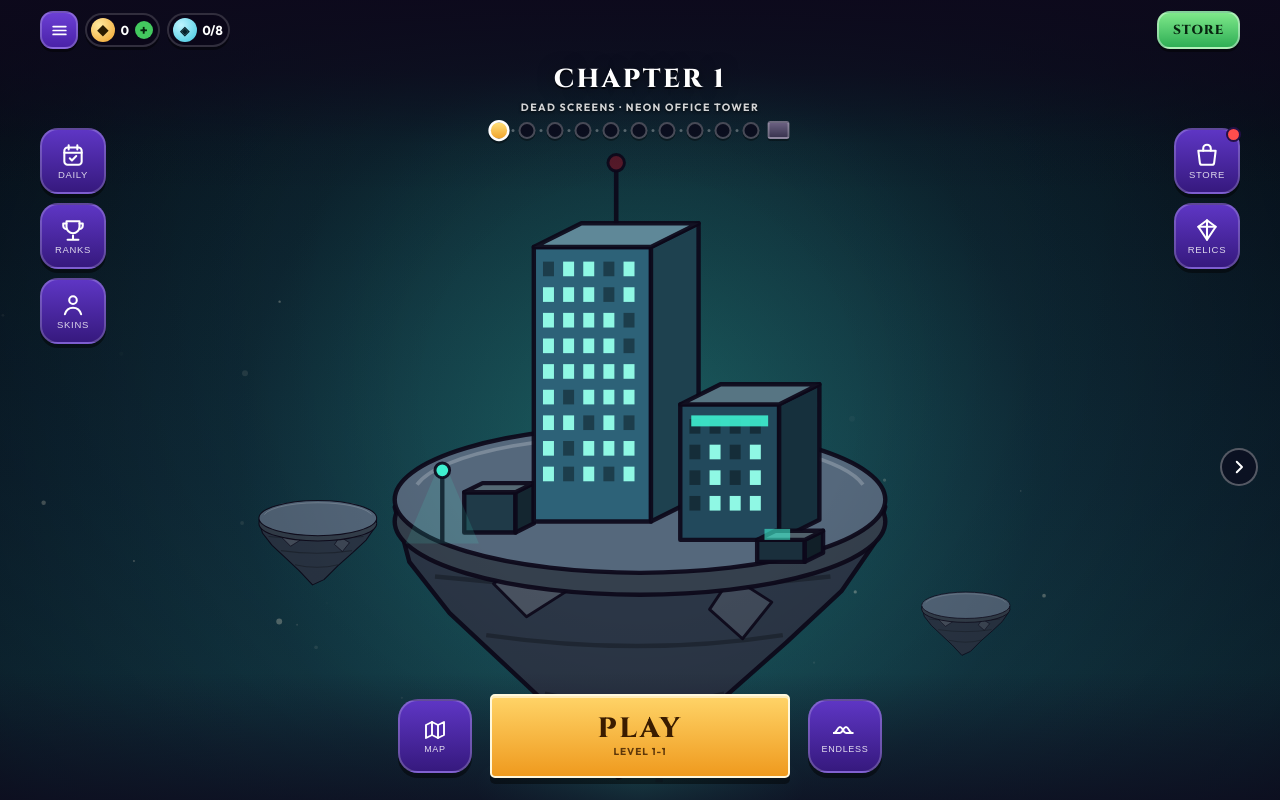
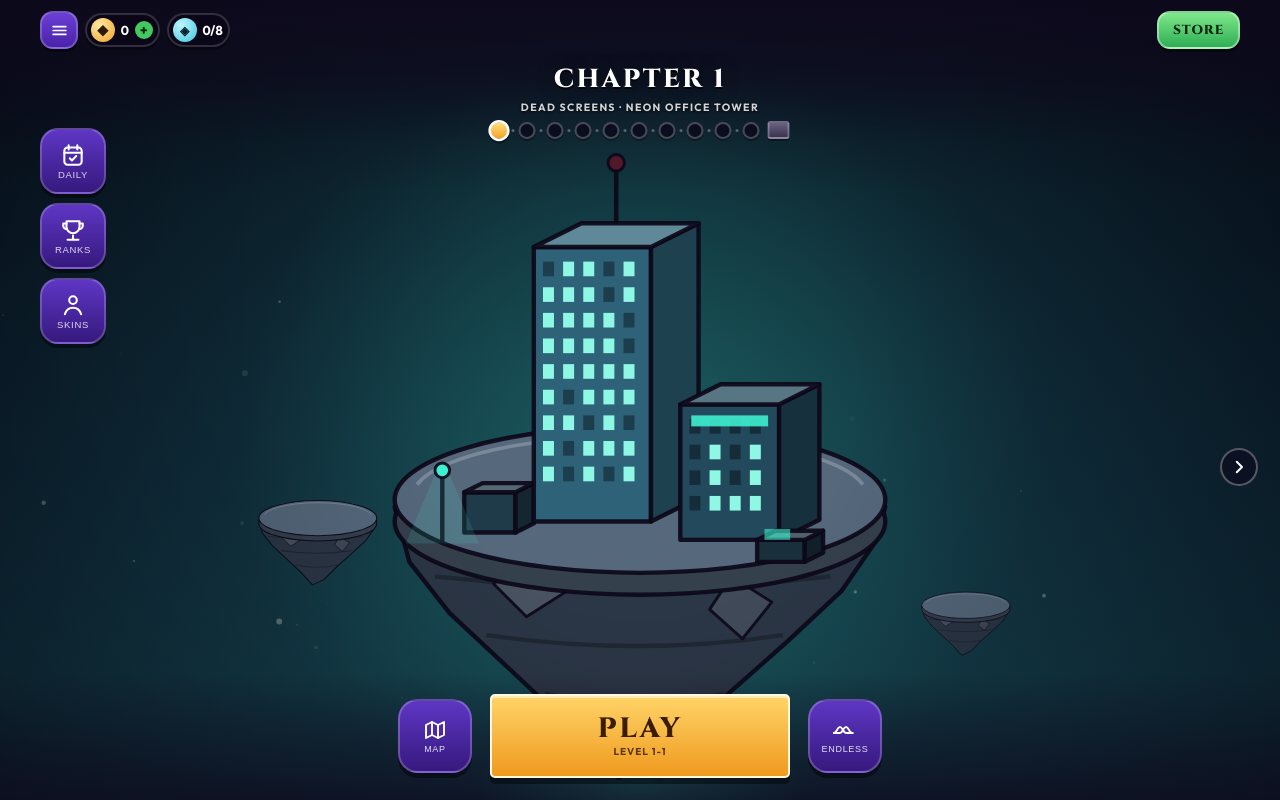
Before and after one commit to untamed349/mythic-run, a plain HTML site: page index.html in a window 1280 px wide. Drawn offline with Linux system fonts and the light colour scheme; animation ran at ten frames a second.

Commit message:
Remove the Store and Relics tiles from the home screen
The green Store button and the relic counter in the top bar still open
those screens.

Co-Authored-By: Claude Opus 5.5 <noreply@anthropic.com>
Claude-Session: https://claude.ai/code/session_01MBaYbeoQbhMyMEWME9NfJU

```diff
--- a/index.html
+++ b/index.html
@@ -528,10 +528,6 @@ body.inmenu #stage{border-color:transparent;border-radius:0}
       <button class="tile" data-go="ranks"><svg viewBox="0 0 24 24"><path d="M7 21h10M12 17v4"/><path d="M6 4h12v5a6 6 0 0 1-12 0Z"/><path d="M6 6H3v2a3 3 0 0 0 3 3M18 6h3v2a3 3 0 0 1-3 3"/></svg><i>Ranks</i></button>
       <button class="tile" data-go="skins"><svg viewBox="0 0 24 24"><circle cx="12" cy="7.5" r="3.5"/><path d="M4.5 20.5c1.2-4 4-6 7.5-6s6.3 2 7.5 6"/></svg><i>Skins</i></button>
     </div>
-    <div class="hubSide r">
-      <button class="tile hot" data-go="store"><svg viewBox="0 0 24 24"><path d="M4 8h16l-1.4 11.2a2 2 0 0 1-2 1.8H7.4a2 2 0 0 1-2-1.8Z"/><path d="M8.5 8V6a3.5 3.5 0 0 1 7 0v2"/></svg><i>Store</i></button>
-      <button class="tile" data-go="relics"><svg viewBox="0 0 24 24"><path d="M12 3 4 9l8 12 8-12Z"/><path d="M4 9h16M12 3v18"/></svg><i>Relics</i></button>
-    </div>
     <button class="chapStrip" data-go="map">
       <b id="chapName">Chapter 1</b><i id="chapTitle"></i>
       <span class="dots" id="chapDots"></span>
```
